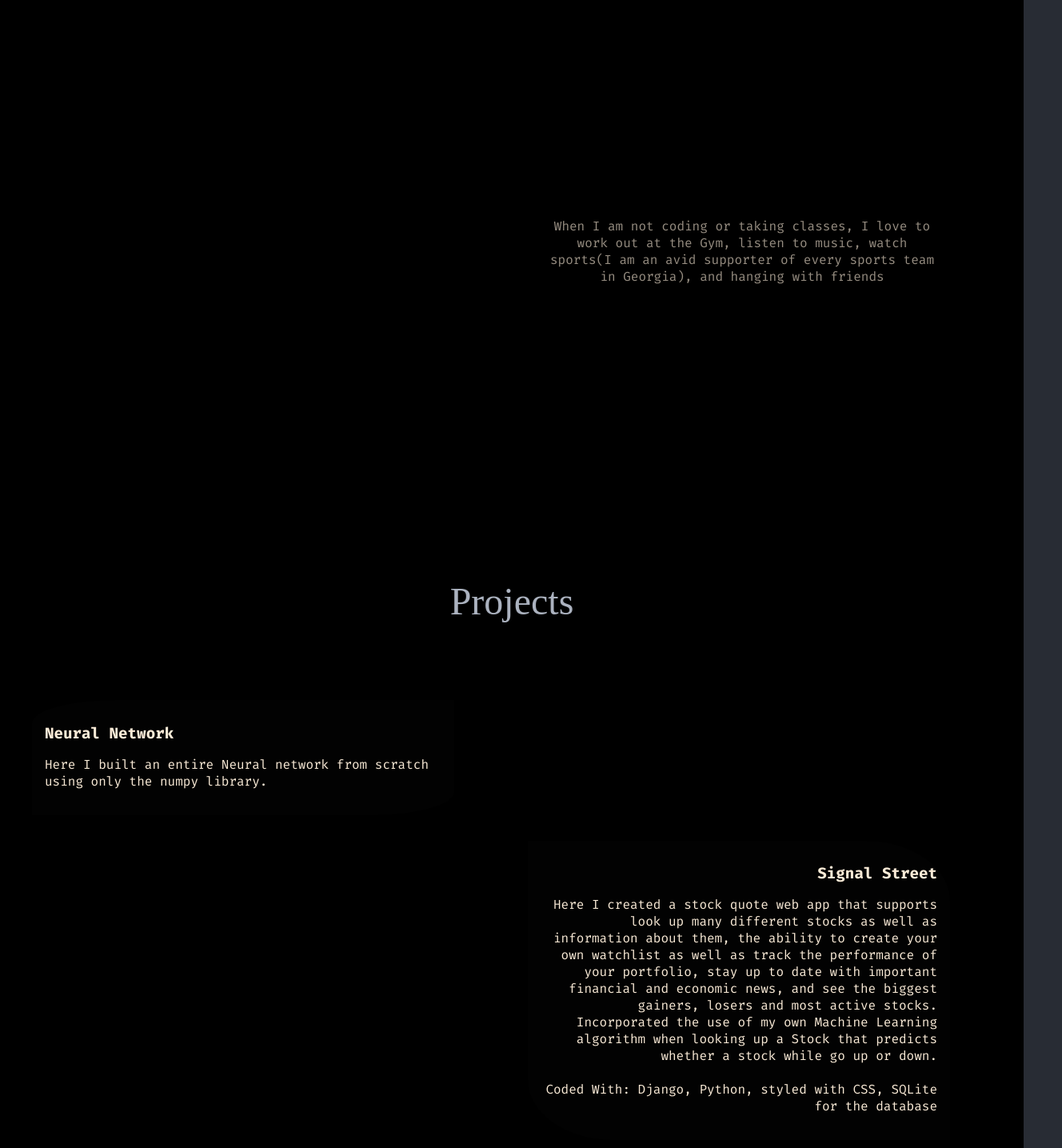
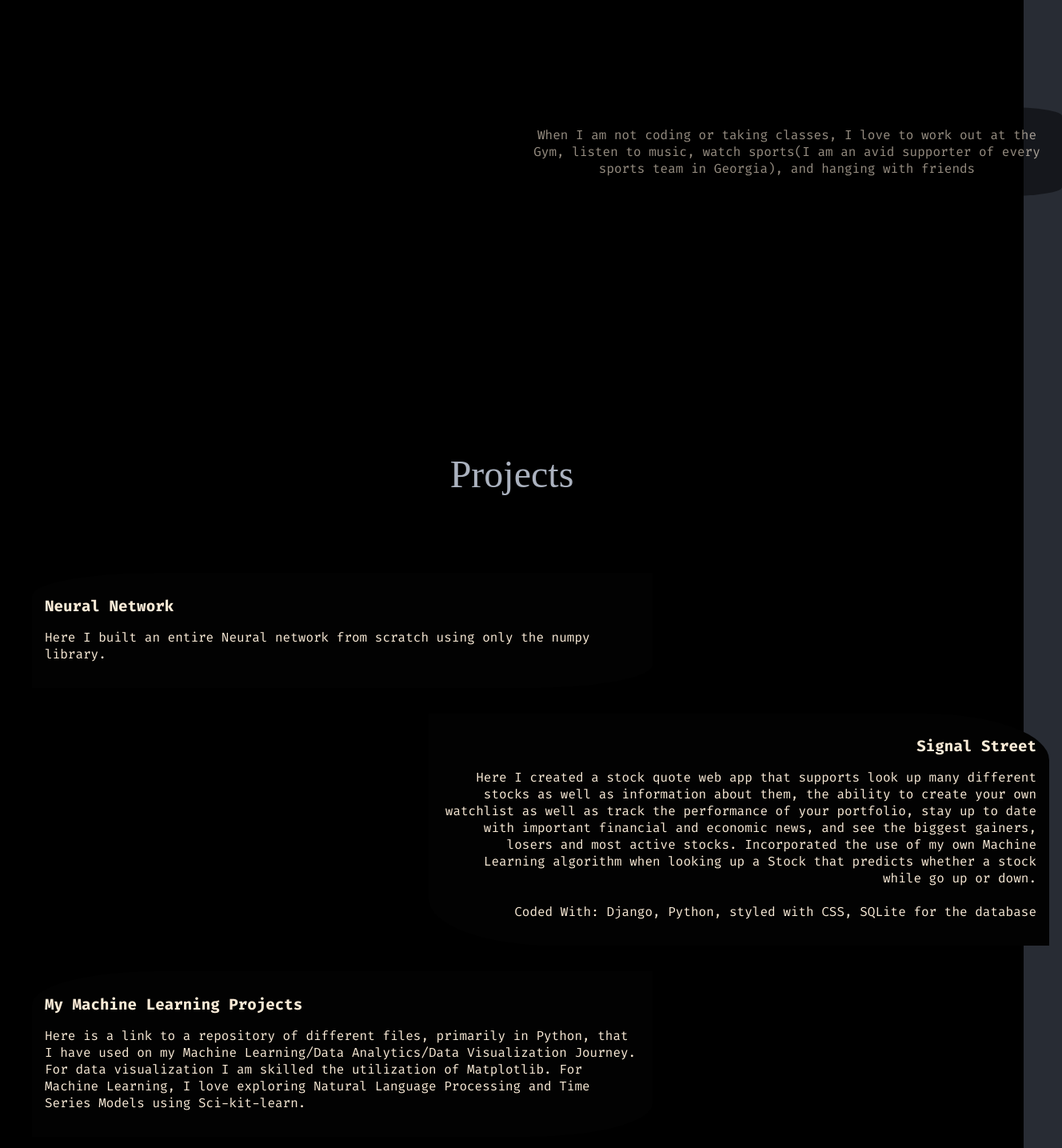
Before and after one commit to james04nesbitt/portfolio, a React (Create React App) app: page /alternate in a window 1280 px wide. Shown: the part 920-2355 px from the top of the page at 80% size, 1328 px wide, since content can reach past the window. Built offline with nearby package versions, Linux system fonts and the light colour scheme.

Commit message:
fixed styling"

```diff
--- a/src/App.css
+++ b/src/App.css
@@ -108,12 +108,12 @@ body{
 
 .About {
 
-  width: 30em;
+  width: 50%;
 
 
   background-color: rgba(1, 1, 1, 0.763);
   border-radius: 10%;
-  padding: 3em;
+  padding: 1.5em;
   opacity: 60%;
   font-size: 1em;
   transition: background-color 1s ease-in, color 1s ease-in;
@@ -235,7 +235,7 @@ a {
   background-color: rgb(2, 2, 2);
   padding: 1em;
   margin-bottom: 2em;
-  width: 40%;
+  width: 60%;
   transition: background-color 2s ease-in, color 1s ease-in, font-size 1s ease-in;
 
 }
@@ -266,13 +266,12 @@ ul {
 }
 
 .right {
-
   text-align: right;
-  margin-left: 50%;
+  margin-left: 40%;
   border-top-right-radius: 20%;
   border-bottom-left-radius: 20%;
+}
 
-}
 
 .left {
   text-align: left;
```
